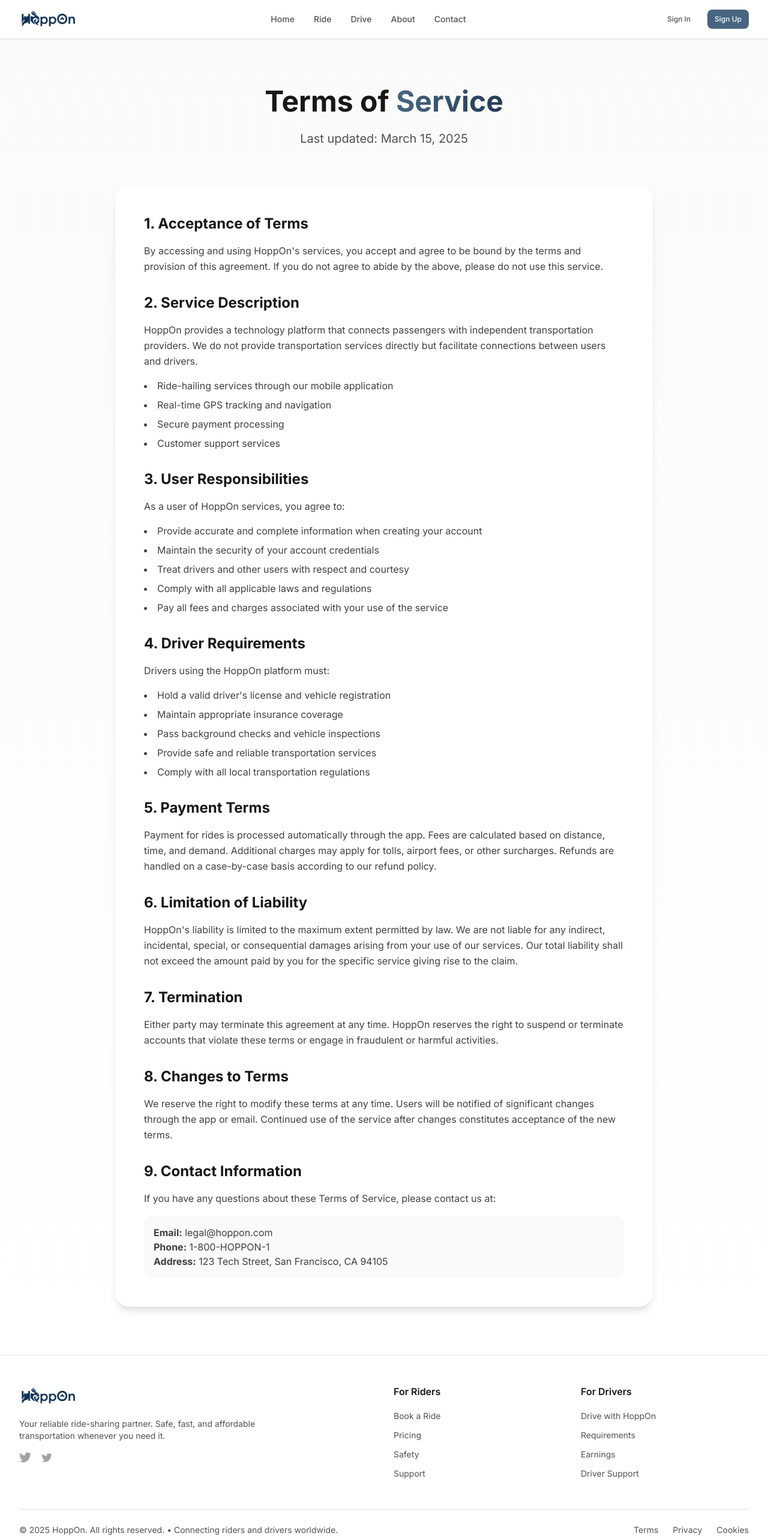
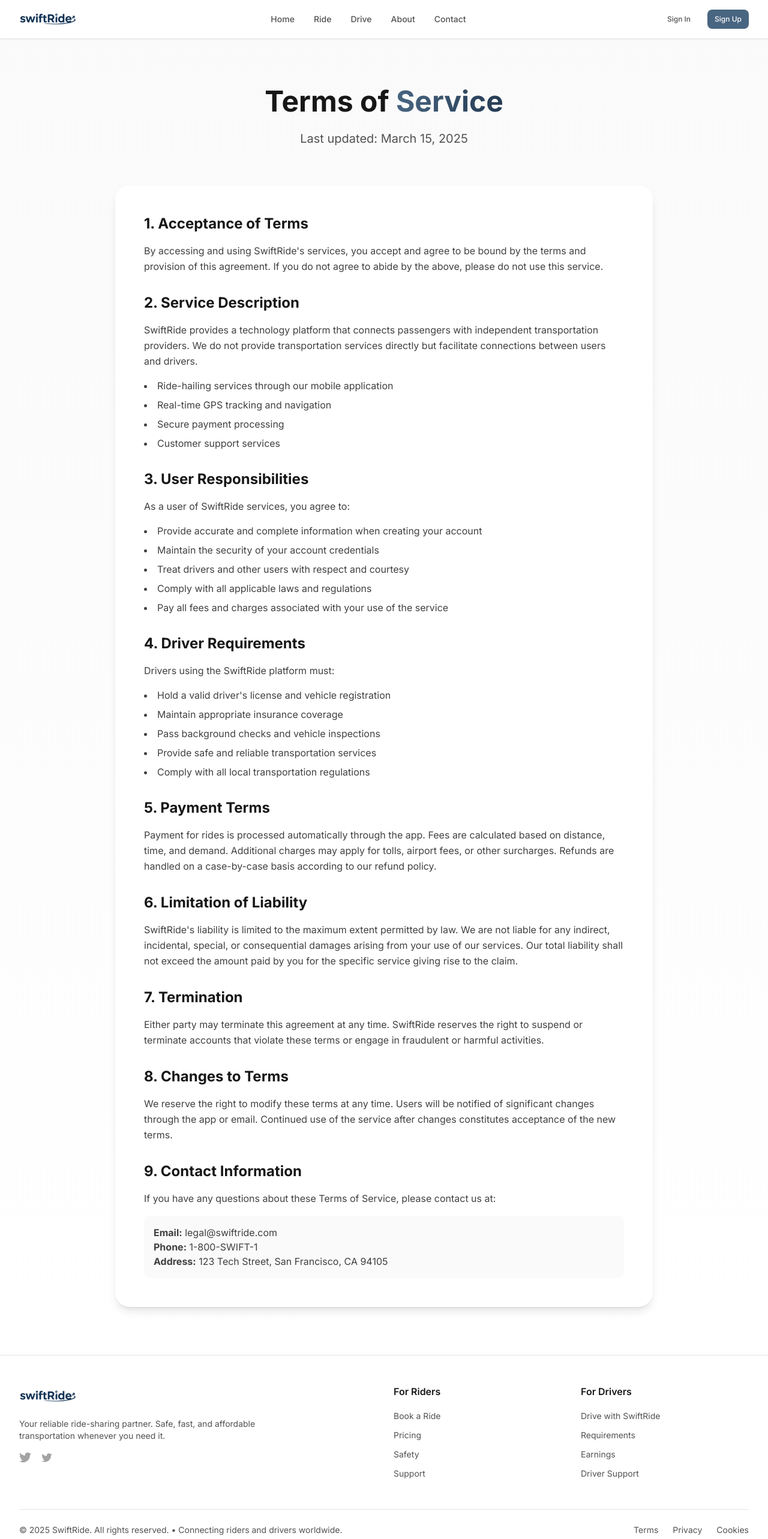
Before and after one commit to tanaymishra/Siddhi, a React (Vite) app: page /terms in a window 1280 px wide. Shown: the top 2566 px of the page at 60% size. Built offline with nearby package versions, Linux system fonts and the light colour scheme.

Commit message:
swift ride

```diff
--- a/src/components/layout/Footer.tsx
+++ b/src/components/layout/Footer.tsx
@@ -13,7 +13,7 @@ const Footer: React.FC = () => {
                 <div className="w-24 h-10 flex items-center justify-center">
                   <img
                     src="/logo.png"
-                    alt="HoppOn Logo"
+                    alt="SwiftRide Logo"
                     className="w-24 h-10 object-contain"
                   />
                 </div>
@@ -68,7 +68,7 @@ const Footer: React.FC = () => {
               <ul className="space-y-2">
                 <li>
                   <Link to="/drive" className="text-sm text-neutral-600 hover:text-primary-600 transition-colors">
-                    Drive with HoppOn
+                    Drive with SwiftRide
                   </Link>
                 </li>
                 <li>
@@ -94,7 +94,7 @@ const Footer: React.FC = () => {
         <div className="border-t border-neutral-200 py-6">
           <div className="flex flex-col md:flex-row justify-between items-center">
             <p className="text-sm text-neutral-600">
-              © 2025 HoppOn. All rights reserved. • Connecting riders and drivers worldwide.
+              © 2025 SwiftRide. All rights reserved. • Connecting riders and drivers worldwide.
             </p>
             <div className="flex space-x-6 mt-4 md:mt-0">
               <Link to="/terms" className="text-sm text-neutral-600 hover:text-primary-600 transition-colors">
--- a/src/components/layout/Header.tsx
+++ b/src/components/layout/Header.tsx
@@ -37,7 +37,7 @@ const Header: React.FC = () => {
             >
               <img
                 src="/logo.png"
-                alt="HoppOn Logo"
+                alt="SwiftRide Logo"
                 className="w-24 h-10 object-contain"
               />
             </motion.div>
--- a/src/pages/About.tsx
+++ b/src/pages/About.tsx
@@ -13,7 +13,7 @@ const About: React.FC = () => {
       >
         <div className="text-center mb-16">
           <h1 className="text-4xl md:text-5xl font-bold text-gray-900 mb-6">
-            About HoppOn
+            About SwiftRide
           </h1>
           <p className="text-xl text-gray-600 max-w-2xl mx-auto">
             We're passionate about revolutionizing transportation and connecting communities through safe, reliable rides.
--- a/src/pages/AdminLogin.tsx
+++ b/src/pages/AdminLogin.tsx
@@ -65,7 +65,7 @@ const AdminLogin: React.FC = () => {
               <Card className="shadow-2xl">
                 <CardHeader className="text-center pb-8">
                   <Link to="/" className="inline-block mb-6">
-                    <img src="/logo.png" alt="HoppOn Logo" className="w-32 h-16 object-contain mx-auto" />
+                    <img src="/logo.png" alt="SwiftRide Logo" className="w-32 h-16 object-contain mx-auto" />
                   </Link>
                   <div className="flex items-center justify-center mb-4">
                     <div className="p-3 bg-primary-100 rounded-full">
--- a/src/pages/CookiesPolicy.tsx
+++ b/src/pages/CookiesPolicy.tsx
@@ -187,8 +187,8 @@ const CookiesPolicy: React.FC = () => {
               </p>
               <div className="mt-4 p-4 bg-neutral-50 rounded-xl">
                 <p className="text-neutral-700">
-                  <strong>Email:</strong> privacy@hoppon.com<br />
-                  <strong>Phone:</strong> 1-800-HOPPON-1<br />
+                  <strong>Email:</strong> privacy@swiftride.com<br />
+                  <strong>Phone:</strong> 1-800-SWIFT-1<br />
                   <strong>Address:</strong> 123 Tech Street, San Francisco, CA 94105<br />
                   <strong>Cookie Settings:</strong> Available in your account preferences
                 </p>
--- a/src/pages/DriverForgotPassword.tsx
+++ b/src/pages/DriverForgotPassword.tsx
@@ -33,7 +33,7 @@ const DriverForgotPassword: React.FC = () => {
             <Card className="shadow-2xl">
               <CardHeader className="text-center pb-8">
                 <Link to="/" className="inline-block mb-6">
-                  <img src="/logo.png" alt="HoppOn Logo" className="w-32 h-16 object-contain mx-auto" />
+                  <img src="/logo.png" alt="SwiftRide Logo" className="w-32 h-16 object-contain mx-auto" />
                 </Link>
                 <div className="w-16 h-16 bg-success-100 rounded-full flex items-center justify-center mx-auto mb-4">
                   <CheckCircle className="w-8 h-8 text-success-600" />
@@ -85,7 +85,7 @@ const DriverForgotPassword: React.FC = () => {
           <Card className="shadow-2xl">
             <CardHeader className="text-center pb-8">
               <Link to="/" className="inline-block mb-6">
-                <img src="/logo.png" alt="HoppOn Logo" className="w-32 h-16 object-contain mx-auto" />
+                <img src="/logo.png" alt="SwiftRide Logo" className="w-32 h-16 object-contain mx-auto" />
               </Link>
               <CardTitle className="text-3xl font-bold text-neutral-900">
                 Reset Password
--- a/src/pages/DriverRegistration.tsx
+++ b/src/pages/DriverRegistration.tsx
@@ -712,7 +712,7 @@ const DriverRegistration: React.FC = () => {
                 <li>• We'll review your application within 24-48 hours</li>
                 <li>• You'll receive an email with your approval status</li>
                 <li>• Once approved, you can start driving immediately</li>
-                <li>• Download the HoppOn Driver app to get started</li>
+                <li>• Download the SwiftRide Driver app to get started</li>
               </ul>
             </div>
           </motion.div>
@@ -734,10 +734,10 @@ const DriverRegistration: React.FC = () => {
           transition={{ duration: 0.6 }}
         >
           <Link to="/" className="inline-block mb-6">
-            <img src="/logo.png" alt="HoppOn Logo" className="w-32 h-16 object-contain mx-auto" />
+            <img src="/logo.png" alt="SwiftRide Logo" className="w-32 h-16 object-contain mx-auto" />
           </Link>
           <h1 className="text-4xl md:text-5xl font-bold text-neutral-900 mb-4">
-            Become a <span className="bg-gradient-to-r from-primary-600 to-primary-800 bg-clip-text text-transparent">HoppOn Driver</span>
+            Become a <span className="bg-gradient-to-r from-primary-600 to-primary-800 bg-clip-text text-transparent">SwiftRide Driver</span>
           </h1>
           <p className="text-xl text-neutral-600 max-w-2xl mx-auto">
             Join thousands of drivers earning flexible income on their own schedule.
--- a/src/pages/Home.tsx
+++ b/src/pages/Home.tsx
@@ -234,7 +234,7 @@ const Home: React.FC = () => {
               transition={{ duration: 0.6 }}
               viewport={{ once: true }}
             >
-              Why Choose <span className="bg-gradient-to-r from-primary-600 to-primary-800 bg-clip-text text-transparent">HoppOn</span>?
+              Why Choose <span className="bg-gradient-to-r from-primary-600 to-primary-800 bg-clip-text text-transparent">SwiftRide</span>?
             </motion.h2>
             <motion.p
               className="text-xl text-neutral-600 max-w-2xl mx-auto"
@@ -302,7 +302,7 @@ const Home: React.FC = () => {
               </div>
 
               <h2 className="text-4xl md:text-5xl font-bold mb-6">
-                Drive with HoppOn &
+                Drive with SwiftRide &
                 <span className="text-secondary-300"> Earn More</span>
               </h2>
 
--- a/src/pages/PrivacyPolicy.tsx
+++ b/src/pages/PrivacyPolicy.tsx
@@ -152,10 +152,10 @@ const PrivacyPolicy: React.FC = () => {
               </p>
               <div className="mt-4 p-4 bg-neutral-50 rounded-xl">
                 <p className="text-neutral-700">
-                  <strong>Email:</strong> privacy@hoppon.com<br />
-                  <strong>Phone:</strong> 1-800-HOPPON-1<br />
+                  <strong>Email:</strong> privacy@swiftride.com<br />
+                  <strong>Phone:</strong> 1-800-SWIFT-1<br />
                   <strong>Address:</strong> 123 Tech Street, San Francisco, CA 94105<br />
-                  <strong>Data Protection Officer:</strong> dpo@hoppon.com
+                  <strong>Data Protection Officer:</strong> dpo@swiftride.com
                 </p>
               </div>
             </section>
--- a/src/pages/TermsOfService.tsx
+++ b/src/pages/TermsOfService.tsx
@@ -24,7 +24,7 @@ const TermsOfService: React.FC = () => {
             <section>
               <h2 className="text-2xl font-bold text-neutral-900 mb-4">1. Acceptance of Terms</h2>
               <p className="text-neutral-700 leading-relaxed">
-                By accessing and using HoppOn's services, you accept and agree to be bound by the terms and provision of this agreement.
+                By accessing and using SwiftRide's services, you accept and agree to be bound by the terms and provision of this agreement.
                 If you do not agree to abide by the above, please do not use this service.
               </p>
             </section>
@@ -32,7 +32,7 @@ const TermsOfService: React.FC = () => {
             <section>
               <h2 className="text-2xl font-bold text-neutral-900 mb-4">2. Service Description</h2>
               <p className="text-neutral-700 leading-relaxed mb-4">
-                HoppOn provides a technology platform that connects passengers with independent transportation providers.
+                SwiftRide provides a technology platform that connects passengers with independent transportation providers.
                 We do not provide transportation services directly but facilitate connections between users and drivers.
               </p>
               <ul className="list-disc list-inside text-neutral-700 space-y-2">
@@ -46,7 +46,7 @@ const TermsOfService: React.FC = () => {
             <section>
               <h2 className="text-2xl font-bold text-neutral-900 mb-4">3. User Responsibilities</h2>
               <p className="text-neutral-700 leading-relaxed mb-4">
-                As a user of HoppOn services, you agree to:
+                As a user of SwiftRide services, you agree to:
               </p>
               <ul className="list-disc list-inside text-neutral-700 space-y-2">
                 <li>Provide accurate and complete information when creating your account</li>
@@ -60,7 +60,7 @@ const TermsOfService: React.FC = () => {
             <section>
               <h2 className="text-2xl font-bold text-neutral-900 mb-4">4. Driver Requirements</h2>
               <p className="text-neutral-700 leading-relaxed mb-4">
-                Drivers using the HoppOn platform must:
+                Drivers using the SwiftRide platform must:
               </p>
               <ul className="list-disc list-inside text-neutral-700 space-y-2">
                 <li>Hold a valid driver's license and vehicle registration</li>
@@ -83,7 +83,7 @@ const TermsOfService: React.FC = () => {
             <section>
               <h2 className="text-2xl font-bold text-neutral-900 mb-4">6. Limitation of Liability</h2>
               <p className="text-neutral-700 leading-relaxed">
-                HoppOn's liability is limited to the maximum extent permitted by law. We are not liable for any indirect,
+                SwiftRide's liability is limited to the maximum extent permitted by law. We are not liable for any indirect,
                 incidental, special, or consequential damages arising from your use of our services. Our total liability
                 shall not exceed the amount paid by you for the specific service giving rise to the claim.
               </p>
@@ -92,7 +92,7 @@ const TermsOfService: React.FC = () => {
             <section>
               <h2 className="text-2xl font-bold text-neutral-900 mb-4">7. Termination</h2>
               <p className="text-neutral-700 leading-relaxed">
-                Either party may terminate this agreement at any time. HoppOn reserves the right to suspend or terminate
+                Either party may terminate this agreement at any time. SwiftRide reserves the right to suspend or terminate
                 accounts that violate these terms or engage in fraudulent or harmful activities.
               </p>
             </section>
@@ -112,8 +112,8 @@ const TermsOfService: React.FC = () => {
               </p>
               <div className="mt-4 p-4 bg-neutral-50 rounded-xl">
                 <p className="text-neutral-700">
-                  <strong>Email:</strong> legal@hoppon.com<br />
-                  <strong>Phone:</strong> 1-800-HOPPON-1<br />
+                  <strong>Email:</strong> legal@swiftride.com<br />
+                  <strong>Phone:</strong> 1-800-SWIFT-1<br />
                   <strong>Address:</strong> 123 Tech Street, San Francisco, CA 94105
                 </p>
               </div>
--- a/src/sections/LocationInputSection.tsx
+++ b/src/sections/LocationInputSection.tsx
@@ -128,7 +128,7 @@ const LocationInputSection: React.FC<LocationInputSectionProps> = ({ className =
           key: paymentData.keyId,
           amount: paymentData.amount,
           currency: paymentData.currency,
-          name: 'HoppOn',
+          name: 'SwiftRide',
           description: `Ride Payment - ₹${paymentData.fare}`,
           order_id: paymentData.orderId,
           handler: async (response: any) => {
```
Also changed, not shown: public/logo.png, public/logo2.png (added).
